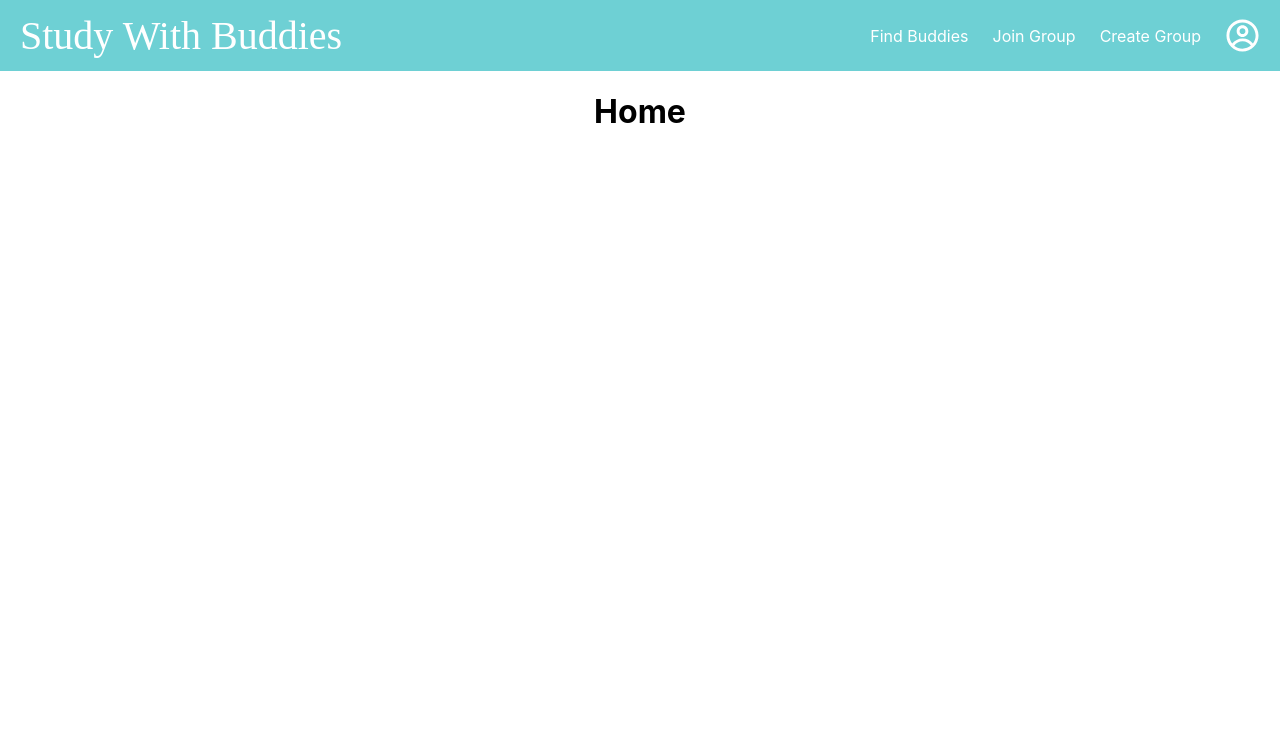
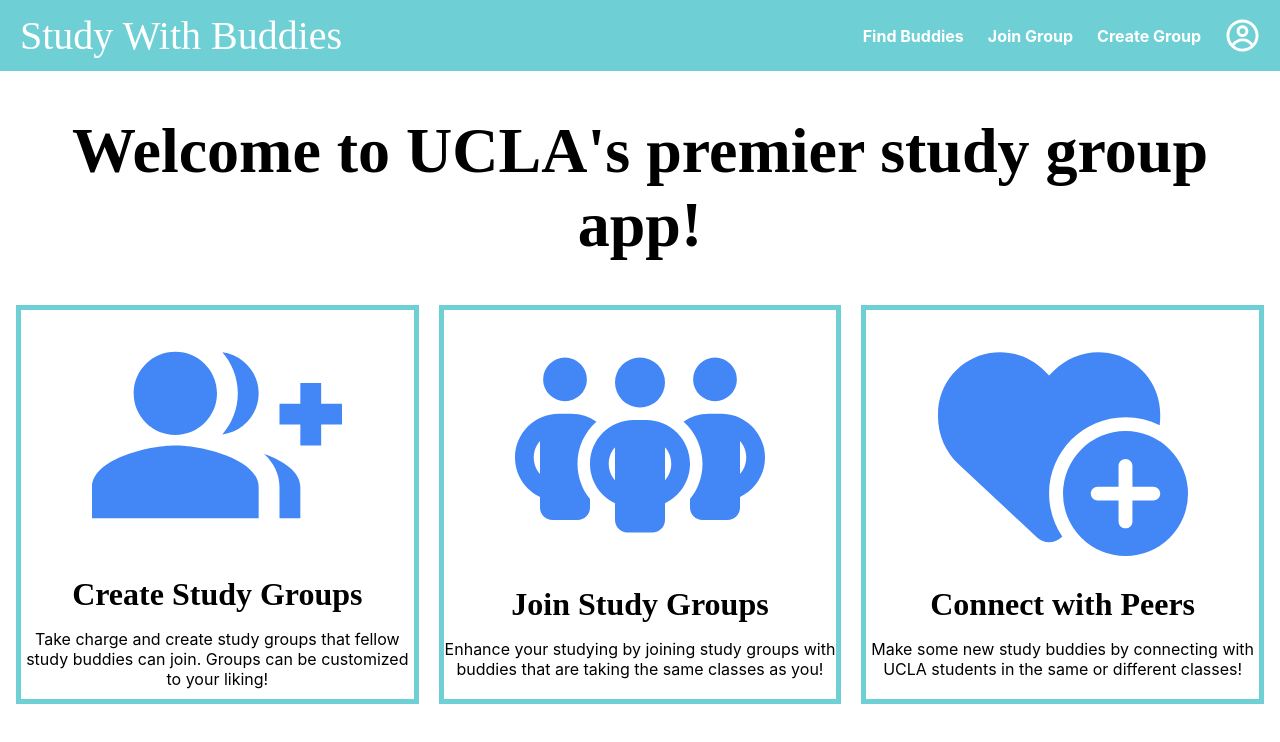
Before and after one commit to apant123/Study-with-buddies, a React (Create React App) app: page / in a window 1280 px wide. Shown: the top 742 px of the page. Built offline with nearby package versions, Linux system fonts and the light colour scheme.

Commit message:
Home Screen features

```diff
--- a/package.json
+++ b/package.json
@@ -3,6 +3,11 @@
   "version": "0.1.0",
   "private": true,
   "dependencies": {
+    "@emotion/react": "^11.11.4",
+    "@emotion/styled": "^11.11.5",
+    "@material-ui/core": "^5.0.0-beta.5",
+    "@material-ui/styles": "^4.11.5",
+    "@mui/material": "^5.15.19",
     "@testing-library/jest-dom": "^5.17.0",
     "@testing-library/react": "^13.4.0",
     "@testing-library/user-event": "^13.5.0",
--- a/src/components/Home.js
+++ b/src/components/Home.js
@@ -1,5 +1,31 @@
+import { Stack} from '@mui/material';
+import { MdGroupAdd } from "react-icons/md";
+import { FaPeopleGroup, FaHeartCirclePlus } from "react-icons/fa6";
+
+
 export default function Home() {
   return (
-    <h1>Home</h1>
+    <>
+      <h1 className="home-title">Welcome to UCLA's premier study group app!</h1>
+      <div style={{ display: "grid", gridTemplateColumns: "repeat(3, 1fr)", gridGap: 20 }}>
+        <Stack direction="column" justifyContent="center" alignItems="center" spacing={2} className="box-style">
+          <MdGroupAdd size={250} style={{ color: '#4287f5' }} />
+          <h1 className="home-subtitle">Create Study Groups</h1>
+          <p>Take charge and create study groups that fellow study buddies can join. Groups can be customized to your liking!</p>
+        </Stack>
+
+        <Stack direction="column" justifyContent="center" alignItems="center" spacing={2} className="box-style">
+          <FaPeopleGroup size={250} style={{ color: '#4287f5' }} />
+          <h1 className="home-subtitle">Join Study Groups</h1>
+          <p>Enhance your studying by joining study groups with buddies that are taking the same classes as you!</p>
+        </Stack>
+
+        <Stack direction="column" justifyContent="center" alignItems="center" spacing={2} className="box-style">
+          <FaHeartCirclePlus size={250} style={{ color: '#4287f5' }} />
+          <h1 className="home-subtitle">Connect with Peers</h1>
+          <p>Make some new study buddies by connecting with UCLA students in the same or different classes!</p>
+        </Stack>
+      </div>
+    </>
   );
 }
--- a/src/components/Nav.js
+++ b/src/components/Nav.js
@@ -8,9 +8,9 @@ export default function Nav() {
         Study With Buddies
       </Link>
       <ul>
-        <CustomLink to="/findbuddy">Find Buddies</CustomLink>
-        <CustomLink to="/joingroup">Join Group</CustomLink>
-        <CustomLink to="/creategroup">Create Group</CustomLink>
+        <CustomLink to="/findbuddy"><b>Find Buddies</b></CustomLink>
+        <CustomLink to="/joingroup"><b>Join Group</b></CustomLink>
+        <CustomLink to="/creategroup"><b>Create Group</b></CustomLink>
         <CustomLink to="/profile"><CgProfile size={35}/></CustomLink>
       </ul>
     </nav>
--- a/src/components/styles.css
+++ b/src/components/styles.css
@@ -1,3 +1,7 @@
+.feature-box {
+  align-items: center;
+}
+
 * {
   box-sizing: border-box;
 }
@@ -16,8 +20,23 @@ body {
   padding: 0.5rem 1rem;
 }
 
+.box-style {
+  border: 5px solid #6ed0d4;
+  padding-bottom: 10px;
+}
+
 .title {
   font-size: 2.5rem;
+  font-family: "Marker Felt", "fantasy";
+}
+
+.home-title {
+  font-size: 4rem;
+  font-family: "Marker Felt", "fantasy";
+}
+
+.home-subtitle {
+  font-size: 2rem;
   font-family: "Marker Felt", "fantasy";
 }
 
```
Also changed, not shown: 2 other files (tests, documents, lock files or other folders).
